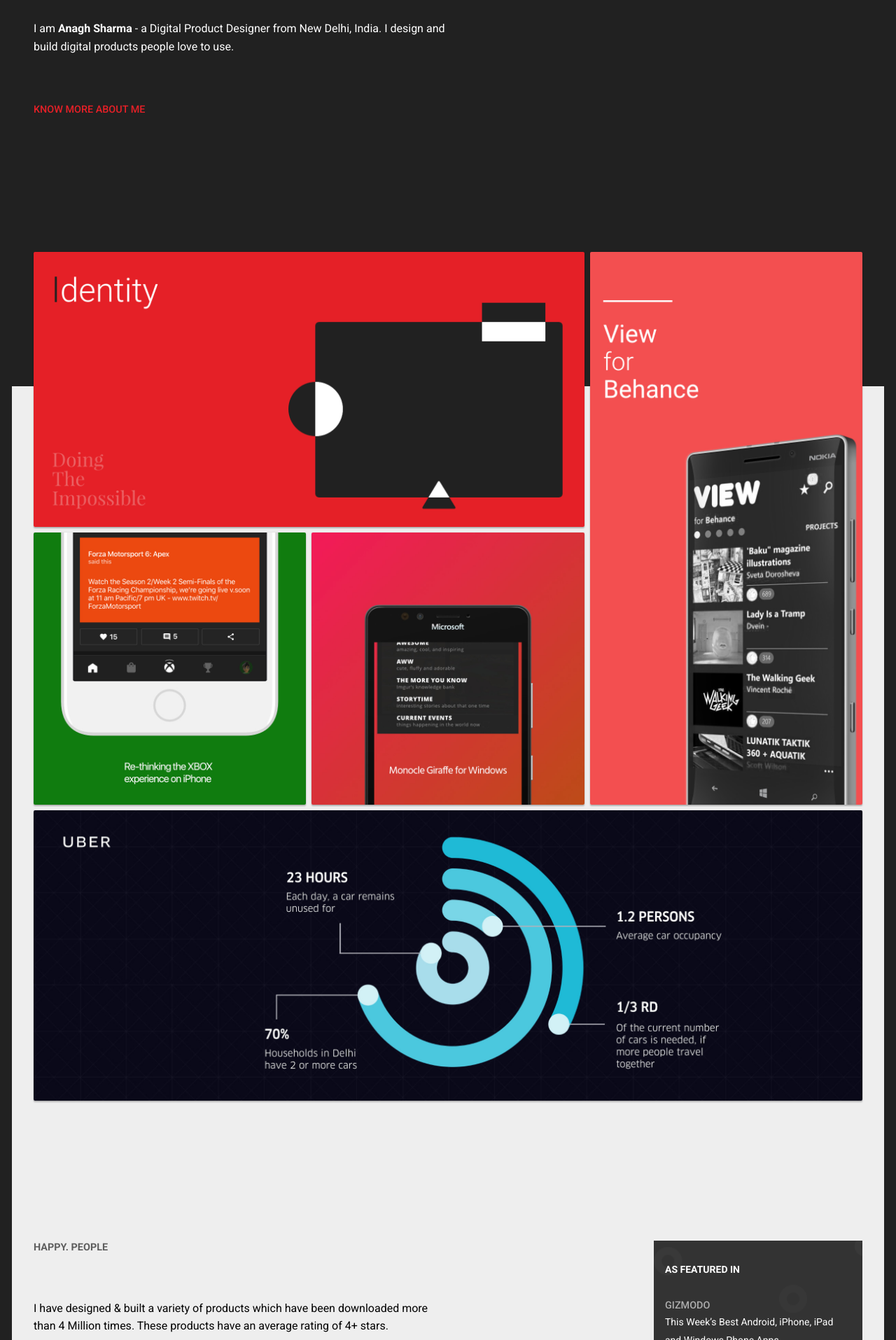
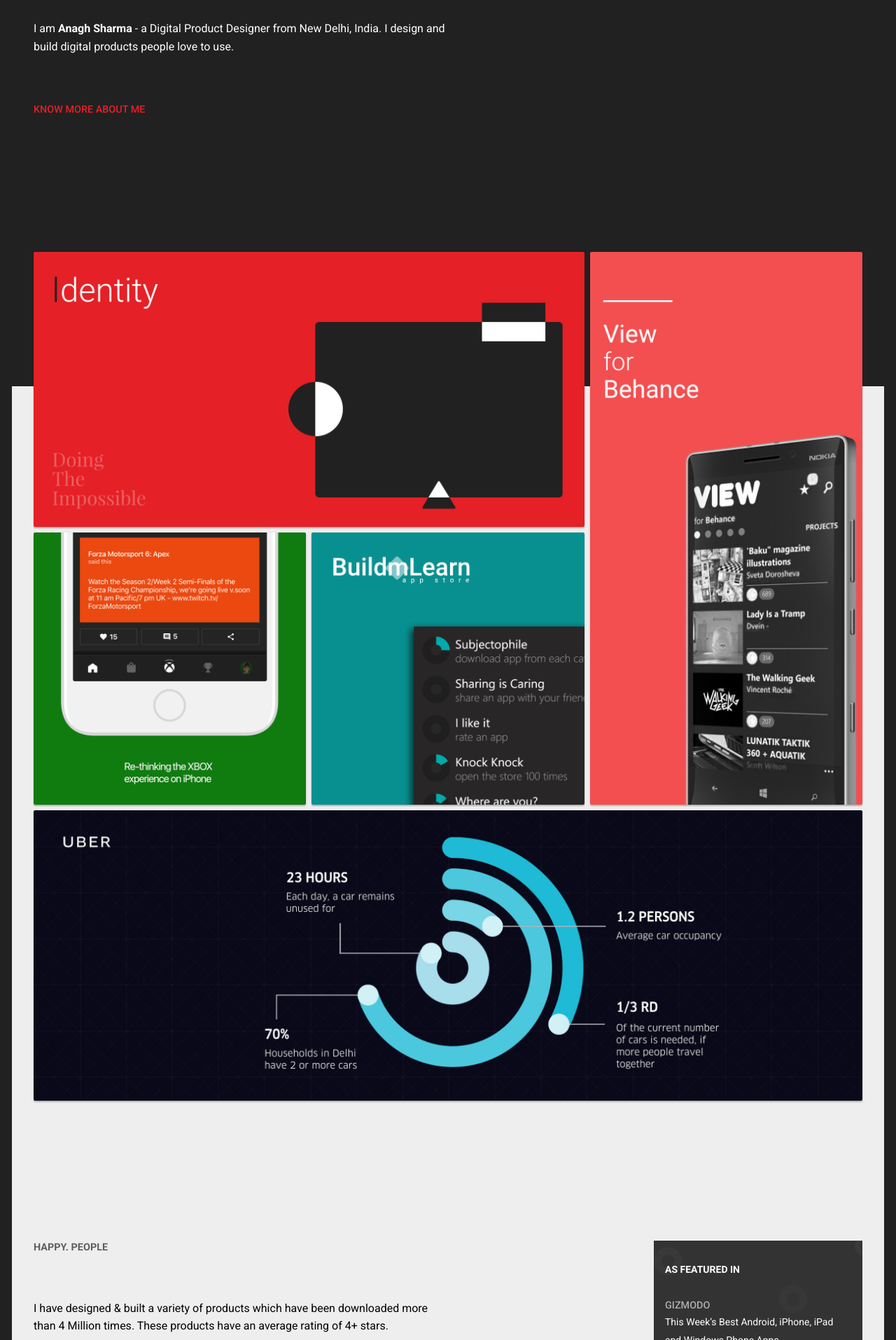
Before and after one commit to AnaghSharma/anaghsharma.github.io, a Jekyll site: the page built from index.html, in a window 1280 px wide. Shown: the part 578-2493 px from the top of the page at 70% size. Built offline with Jekyll 4.4.1, drawn with Linux system fonts in a browser that asks for light colours; nearby versions of some CDN libraries.

Commit message:
Updated buildmlearn project

```diff
--- a/index.html
+++ b/index.html
@@ -36,8 +36,8 @@
                 </a>
               </div>
               <div class="large-6 medium-6 columns right-collapse">
-                <a href="{{ site.url }}/projects/monocle-giraffe" class="heading">
-                  <div class="portfolio-project-card square monocle-thumbnail mb2">
+                <a href="https://www.behance.net/gallery/24517349/BuildmLearn-App-Store-on-Windows-Phone-Concept" class="heading">
+                  <div class="portfolio-project-card square buildmlearn-thumbnail mb2">
                   </div>
                 </a>
               </div>
--- a/scss/_custom.scss
+++ b/scss/_custom.scss
@@ -312,15 +312,15 @@
   background-size: cover;
 }
 
-.monocle-thumbnail {
-  background: url("/assets/images/projects-thumbnails/monocle.jpg") no-repeat center center;
+.buildmlearn-thumbnail {
+  background: url("/assets/images/projects/buildmlearn/thumbnail.jpg") no-repeat center center;
   -webkit-background-size: cover;
   -moz-background-size: cover;
   -o-background-size: cover;
   background-size: cover;
 
   &:hover {
-    background: url("/assets/images/projects-thumbnails/monocle-hover.jpg") no-repeat center center;
+    background: url("/assets/images/projects/buildmlearn/thumbnail-hover.jpg") no-repeat center center;
     -webkit-background-size: cover;
     -moz-background-size: cover;
     -o-background-size: cover;
```
Also changed, not shown: assets/images/projects/buildmlearn/thumbnail-hover.jpg (added), assets/images/projects/buildmlearn/thumbnail.jpg (added), css/app.css.
